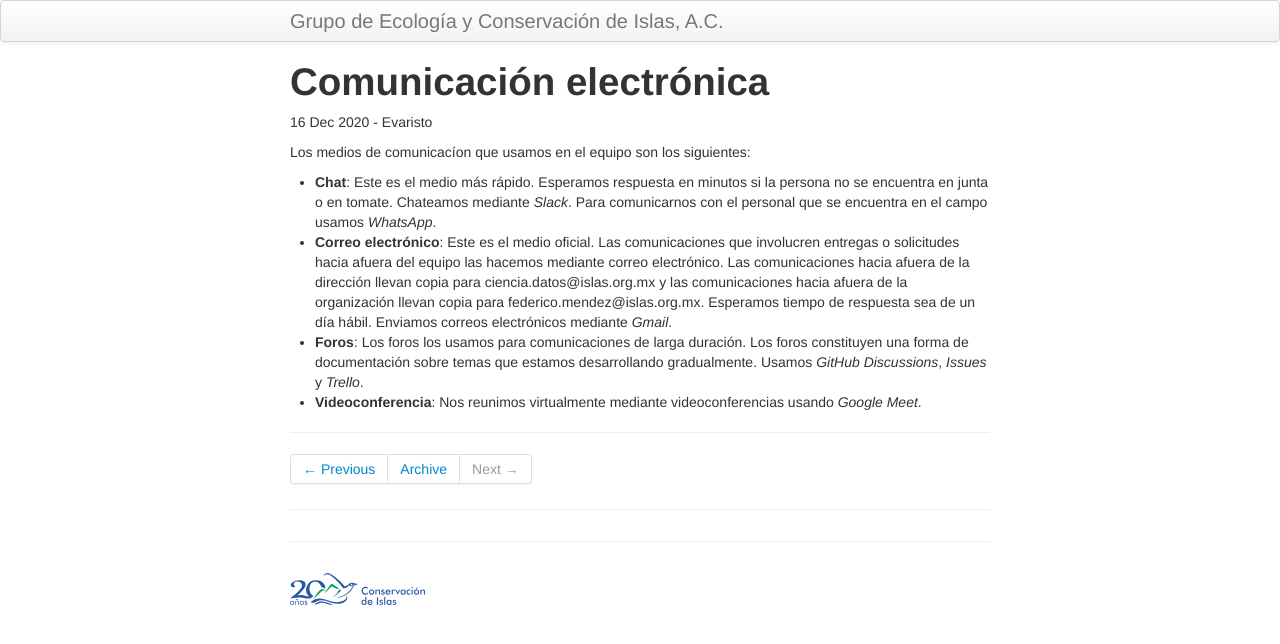
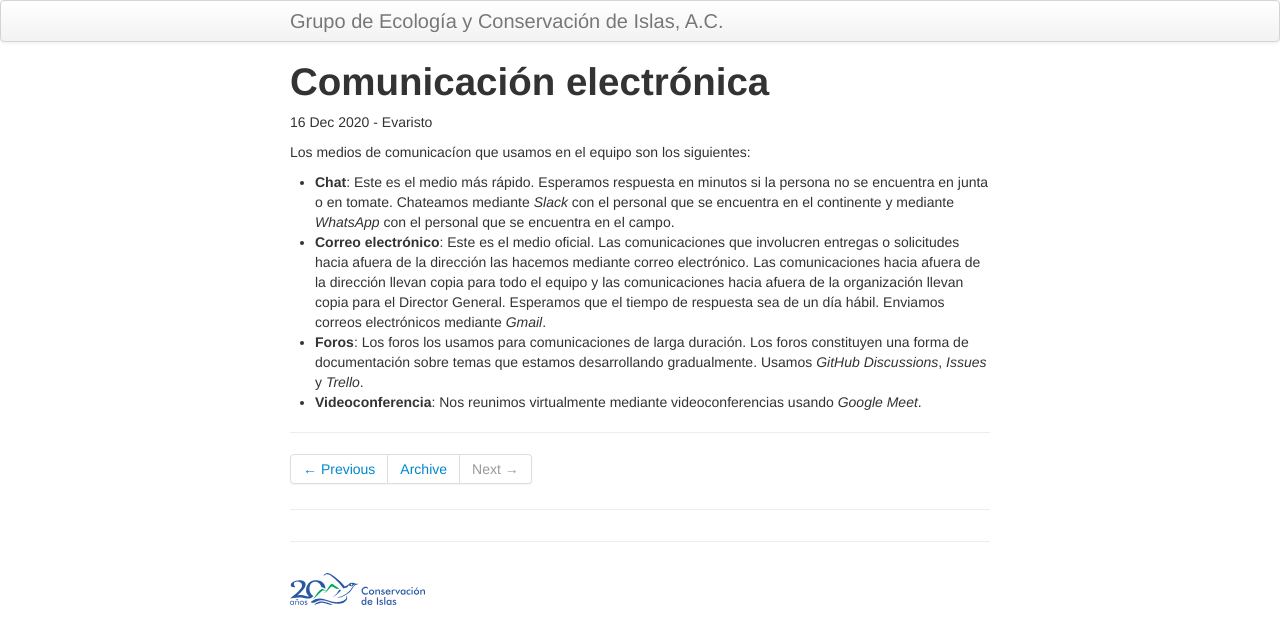
Before and after one commit to LizethMReyes/islasgeci.github.io, a Jekyll site: the page built from _posts/2020-12-16-comunicacion.md, in a window 1280 px wide. Shown: the top 644 px of the page. Built offline with Jekyll 4.4.1, drawn with Linux system fonts in a browser that asks for light colours.

Commit message:
✉️ Quita los correos porque para evitar spam

```diff
--- a/_posts/2020-12-16-comunicacion.md
+++ b/_posts/2020-12-16-comunicacion.md
@@ -8,13 +8,13 @@ tags: equipo
 Los medios de comunicacíon que usamos en el equipo son los siguientes:
 
 - **Chat**: Este es el medio más rápido. Esperamos respuesta en minutos si la persona no se
-  encuentra en junta o en tomate. Chateamos mediante _Slack_. Para comunicarnos con el personal que
-  se encuentra en el campo usamos _WhatsApp_.
+  encuentra en junta o en tomate. Chateamos mediante _Slack_ con el personal que se encuentra en el
+  continente y mediante _WhatsApp_ con el personal que se encuentra en el campo.
 - **Correo electrónico**: Este es el medio oficial. Las comunicaciones que involucren entregas o
-  solicitudes hacia afuera del equipo las hacemos mediante correo electrónico. Las comunicaciones
-  hacia afuera de la dirección llevan copia para ciencia.datos@islas.org.mx y las comunicaciones
-  hacia afuera de la organización llevan copia para federico.mendez@islas.org.mx. Esperamos
-  tiempo de respuesta sea de un día hábil. Enviamos correos electrónicos mediante _Gmail_.
+  solicitudes hacia afuera de la dirección las hacemos mediante correo electrónico. Las
+  comunicaciones hacia afuera de la dirección llevan copia para todo el equipo y las comunicaciones
+  hacia afuera de la organización llevan copia para el Director General. Esperamos que el tiempo de
+  respuesta sea de un día hábil. Enviamos correos electrónicos mediante _Gmail_.
 - **Foros**: Los foros los usamos para comunicaciones de larga duración. Los foros constituyen una
   forma de documentación sobre temas que estamos desarrollando gradualmente. Usamos _GitHub
   Discussions_, _Issues_ y _Trello_.
```
